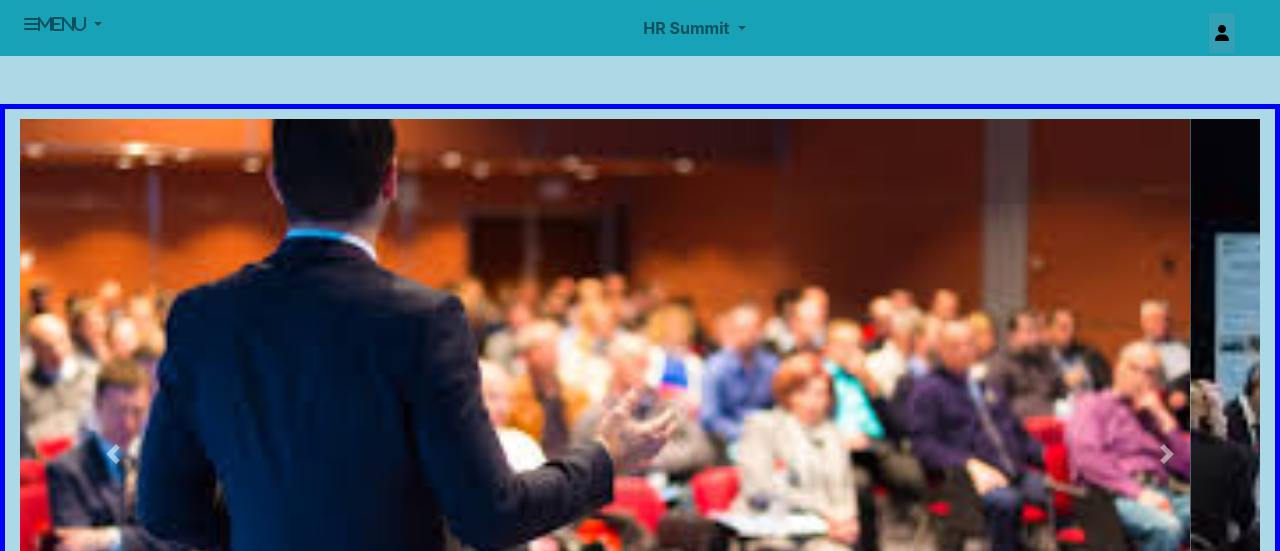
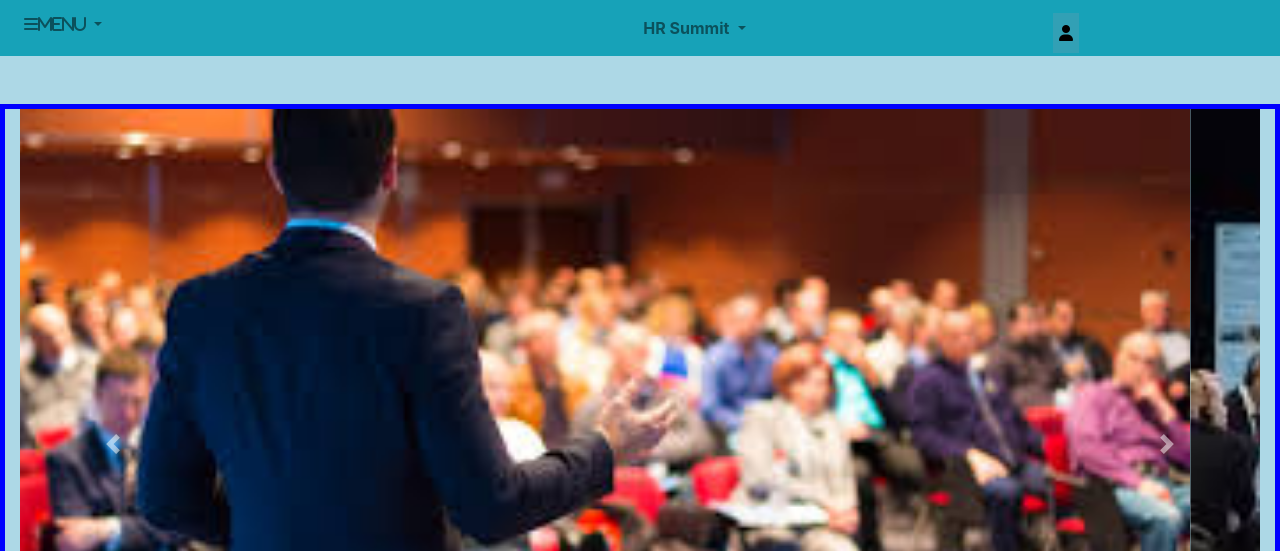
Before and after one commit to abhijeet-cr7/maggiProject, a plain HTML site: page index.html in a window 1280 px wide. Shown: the top 551 px of the page. Drawn offline with nearby package versions, Linux system fonts and the light colour scheme.

Commit message:
index.html
padding changed

```diff
--- a/index.html
+++ b/index.html
@@ -28,7 +28,7 @@
         height:10px;
     }
     .push{
-      margin-left:1750%;
+      margin-left:1150%;
     }
     .btn {
   background-color: DodgerBlue;
@@ -64,7 +64,7 @@
   text-align: center;
   }
   .top{
-    padding-top: 10px;
+    padding-top: -30px;
   }
   .b{
     padding-bottom: -40px;
```
